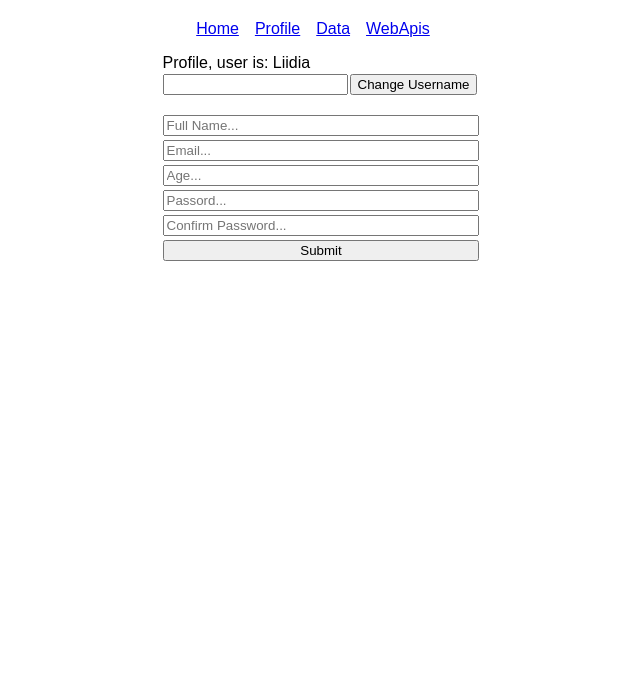
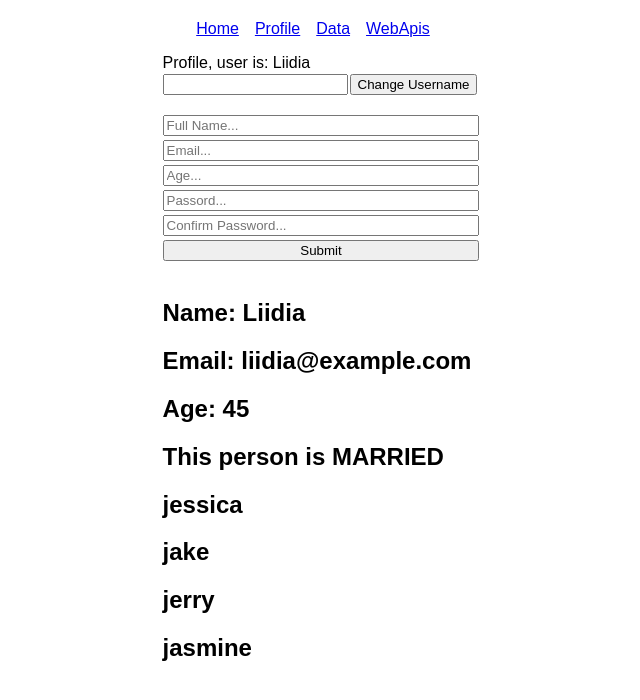
Before and after one commit to liidiailves/learnreact, a React (Vite) app: page /learnreact/profile in a window 1280 px wide. Shown: the top 700 px of the page, without its empty margins (323-963 px from the left). Built offline with nearby package versions, Linux system fonts and the light colour scheme.

Commit message:
Add prop-types example

```diff
--- a/package.json
+++ b/package.json
@@ -16,6 +16,7 @@
     "@hookform/resolvers": "^3.4.0",
     "@tanstack/react-query": "^5.35.1",
     "axios": "^1.6.7",
+    "prop-types": "^15.8.1",
     "react": "^18.2.0",
     "react-dom": "^18.2.0",
     "react-hook-form": "^7.51.4",
--- /dev/null
+++ b/src/components/Person.jsx
@@ -0,0 +1,23 @@
+import PropTypes from "prop-types";
+
+export default function Person(props) {
+  return (
+    <div>
+      <h2>Name: {props.name}</h2>
+      <h2>Email: {props.email}</h2>
+      <h2>Age: {props.age}</h2>
+      <h2>This person {props.isMarried ? "is" : "is not"} MARRIED</h2>
+      {props.friends.map((friend, index) => (
+        <h2 key={index}>{friend}</h2>
+      ))}
+    </div>
+  );
+}
+
+Person.PropTypes = {
+  name: PropTypes.string,
+  email: PropTypes.string,
+  age: PropTypes.number,
+  isMarried: PropTypes.bool,
+  friends: PropTypes.arrayOf(PropTypes.string),
+};
--- a/src/pages/Profile.jsx
+++ b/src/pages/Profile.jsx
@@ -2,6 +2,7 @@
 import { useContext } from "react";
 import { AppContext } from "../App";
 import Form from "../components/Form.jsx";
+import Person from "../components/Person.jsx";
 
 export default function Profile() {
   const { username } = useContext(AppContext);
@@ -13,6 +14,14 @@
       <div>
         <Form />
       </div>
+      <br />
+      <Person
+        name="Liidia"
+        email="liidia@example.com"
+        age={45}
+        isMarried={true}
+        friends={["jessica", "jake", "jerry", "jasmine"]}
+      />
     </div>
   );
 }
```
Also changed, not shown: 1 other file (tests, documents, lock files or other folders).
